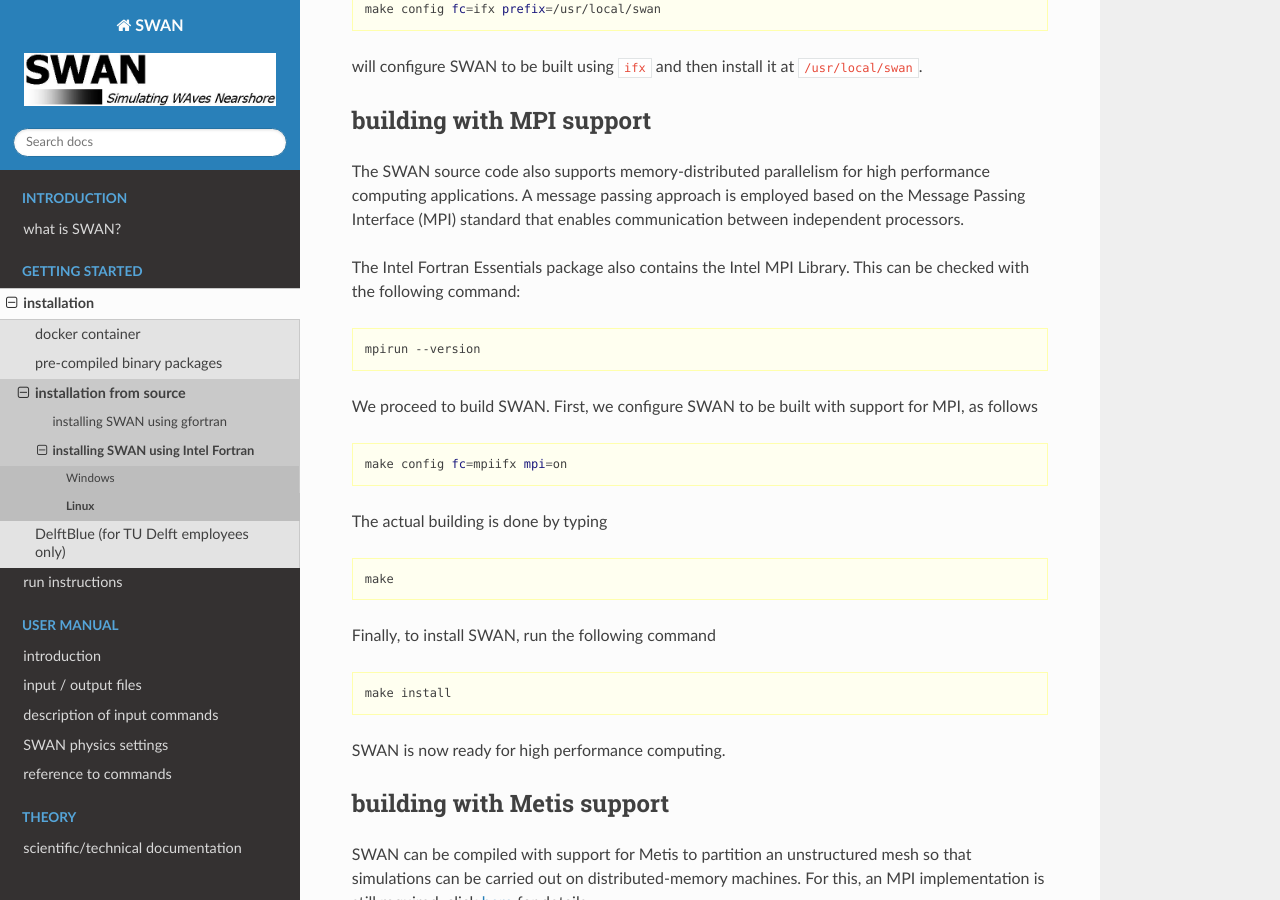
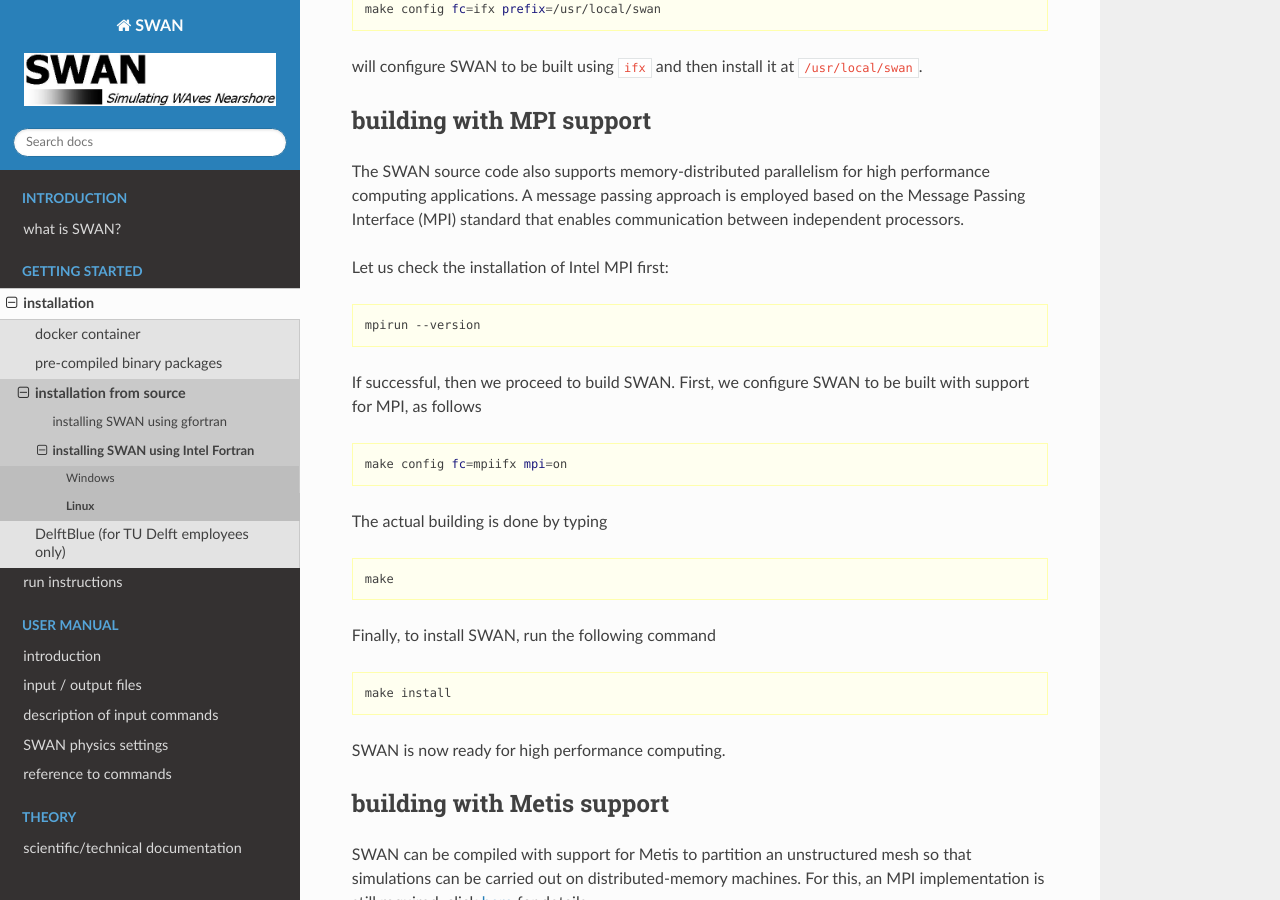
Before and after one commit to delftwaves/swan-docs, a Sphinx documentation site: the page built from docs/getting_started/intel_fortran/suse/index.rst, in a window 1280 px wide and 900 px high, scrolled down 2892 px. Built offline with Sphinx 7.4.7 and the Read the Docs theme 3.1.0, drawn with Linux system fonts in a browser that asks for light colours; some of the changed text lies outside the part shown.

Commit message:
update documentation

```diff
--- a/docs/getting_started/intel_fortran/suse/index.rst
+++ b/docs/getting_started/intel_fortran/suse/index.rst
@@ -149,14 +149,13 @@
 The SWAN source code also supports memory-distributed parallelism for high performance computing applications.
 A message passing approach is employed based on the Message Passing Interface (MPI) standard that enables communication between independent processors.
 
-The Intel Fortran Essentials package also contains the Intel MPI Library.
-This can be checked with the following command:
+Let us check the installation of Intel MPI first:
 
 .. code-block:: bash
 
    mpirun --version
 
-We proceed to build SWAN. First, we configure SWAN to be built with support for MPI, as follows
+If successful, then we proceed to build SWAN. First, we configure SWAN to be built with support for MPI, as follows
 
 .. code-block:: bash
 
```
Also changed, not shown: other parts of docs/getting_started/intel_fortran/suse/index.rst (+2 -2 lines).
